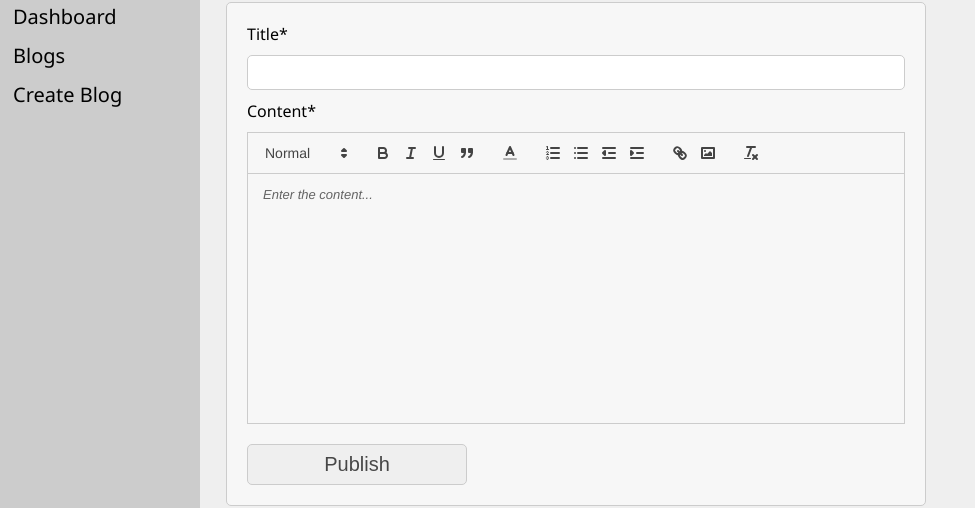
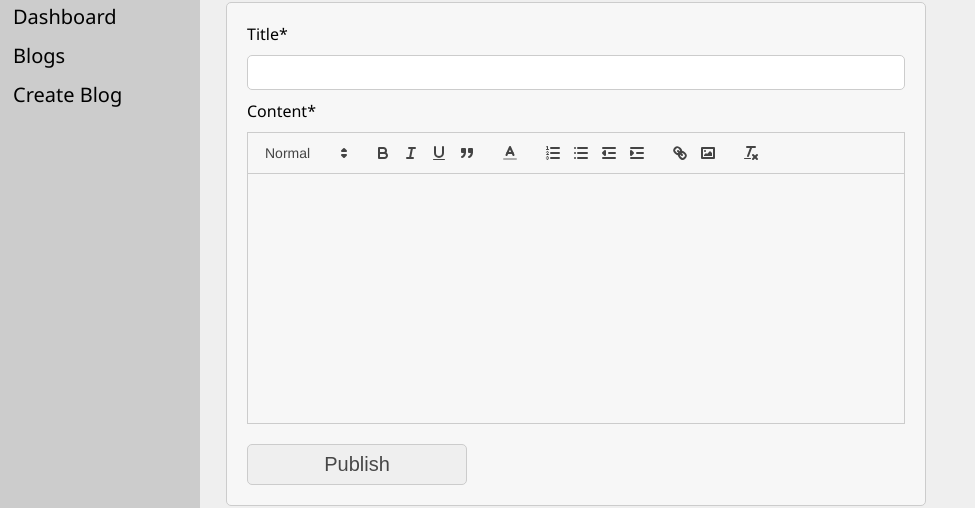
Before and after one commit to Usman-Ubaid/blogApp, a React (Vite) app in the folder frontend/: page /writeBlog in a window 1280 px wide. Shown: the part 92-600 px from the top of the page, without its empty margins (0-975 px from the left). Built offline with nearby package versions, Linux system fonts and the light colour scheme; no server answers; sample sign-in values are in the browser's storage.

Commit message:
refactor code

```diff
--- a/frontend/package.json
+++ b/frontend/package.json
@@ -10,6 +10,7 @@
     "preview": "vite preview"
   },
   "dependencies": {
+    "@types/quill": "^2.0.14",
     "axios": "^1.6.5",
     "react": "^18.2.0",
     "react-dom": "^18.2.0",
--- a/frontend/src/constants/reactQuill/Editor.tsx
+++ b/frontend/src/constants/reactQuill/Editor.tsx
@@ -5,10 +5,9 @@ import { useCallback, useMemo, useRef } from "react";
 type EditorProps = {
   value: string;
   onChange: (content) => void;
-  handleImage: (content) => void;
 };
 
-const Editor = ({ value, onChange, handleImage }: EditorProps) => {
+const Editor = ({ value, onChange }: EditorProps) => {
   const quill = useRef<ReactQuill | null>(null);
 
   const uploadImageToServer = async (file: File) => {
@@ -24,7 +23,6 @@ const Editor = ({ value, onChange, handleImage }: EditorProps) => {
       })
       .then((data) => {
         console.log("Image uploaded successfully:");
-        handleImage(data.file);
         return data;
       })
       .catch((error) => {
--- a/frontend/src/pages/WriteBlog.tsx
+++ b/frontend/src/pages/WriteBlog.tsx
@@ -1,5 +1,4 @@
 import axios from "axios";
-import ReactQuill from "react-quill";
 import { useState } from "react";
 import "react-quill/dist/quill.snow.css";
 import Layout from "../components/common/Layout";
@@ -10,21 +9,25 @@ import { postBlogApi } from "../services/api/blogApi";
 import { handlePostBlogApiError } from "../utils/handleAxiosErrors";
 import useMessageHandling from "../hooks/useMessageHandling";
 import { BlogData } from "../types/blog";
-import { formats, modules } from "../constants/reactQuill/quillEditorConfig";
 import { useBlogDataContext } from "../hooks/BlogDataContext";
+import Editor from "../constants/reactQuill/Editor";
 
 const WriteBlog = () => {
-  const [quillBody, setQuillBody] = useState("");
+  const [value, setValue] = useState("");
   const { formData, handleInputChange } = useFormHook<BlogData>({
     title: "",
   });
   const { errorMsg, setErrorMsg, successMsg, setSuccessMsg } = useMessage();
   const { setBlogData } = useBlogDataContext();
 
+  const handleBodyText = (content) => {
+    setValue(content);
+  };
+
   const handleSubmit = async (e: React.FormEvent<HTMLFormElement>) => {
     e.preventDefault();
     try {
-      const res = await postBlogApi(formData.title, quillBody);
+      const res = await postBlogApi(formData.title, value);
       setBlogData((prevValue) => [...prevValue, res.data.blog]);
       setSuccessMsg("Blog posted successfully");
       console.log(res.statusText);
@@ -58,16 +61,7 @@ const WriteBlog = () => {
             </div>
             <div className="content-textarea">
               <label>Content*</label>
-              <ReactQuill
-                className="text-editor"
-                modules={modules}
-                theme="snow"
-                onChange={(value) => setQuillBody(value)}
-                id="content"
-                value={quillBody}
-                formats={formats}
-                placeholder="Enter the content..."
-              />
+              <Editor value={value} onChange={handleBodyText} />
             </div>
             <button type="submit" className="btn">
               Publish
```
Also changed, not shown: 1 other file (tests, documents, lock files or other folders).
